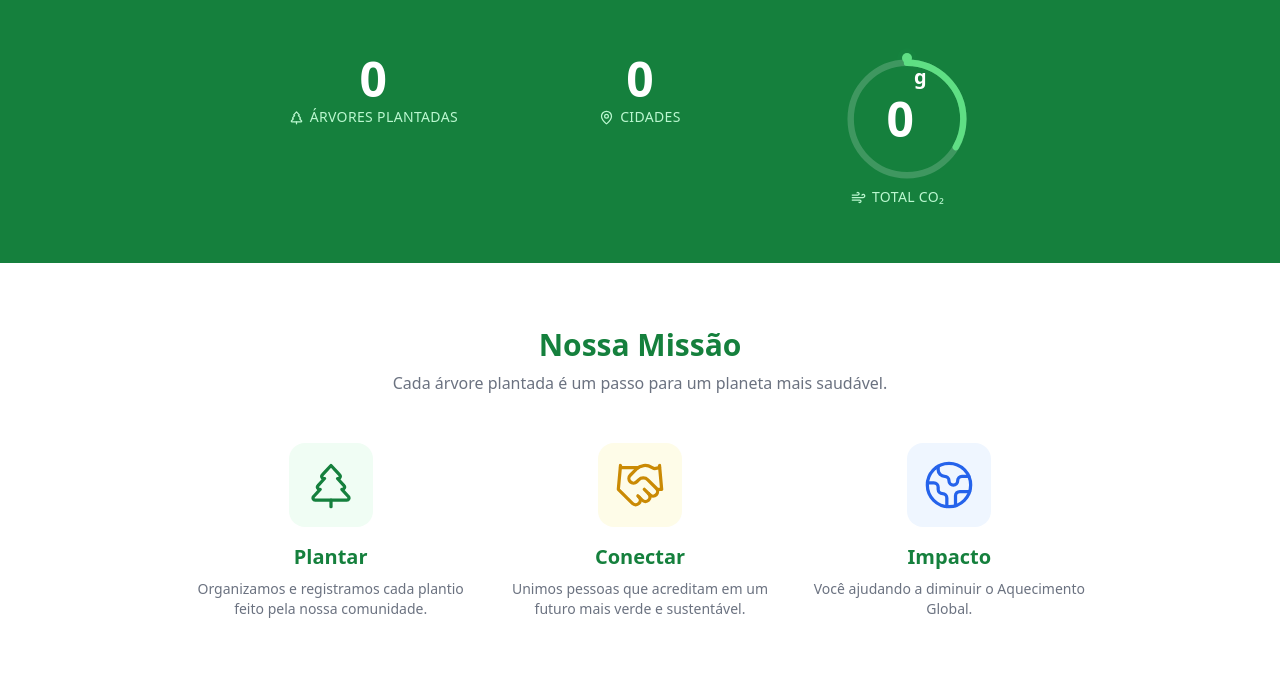
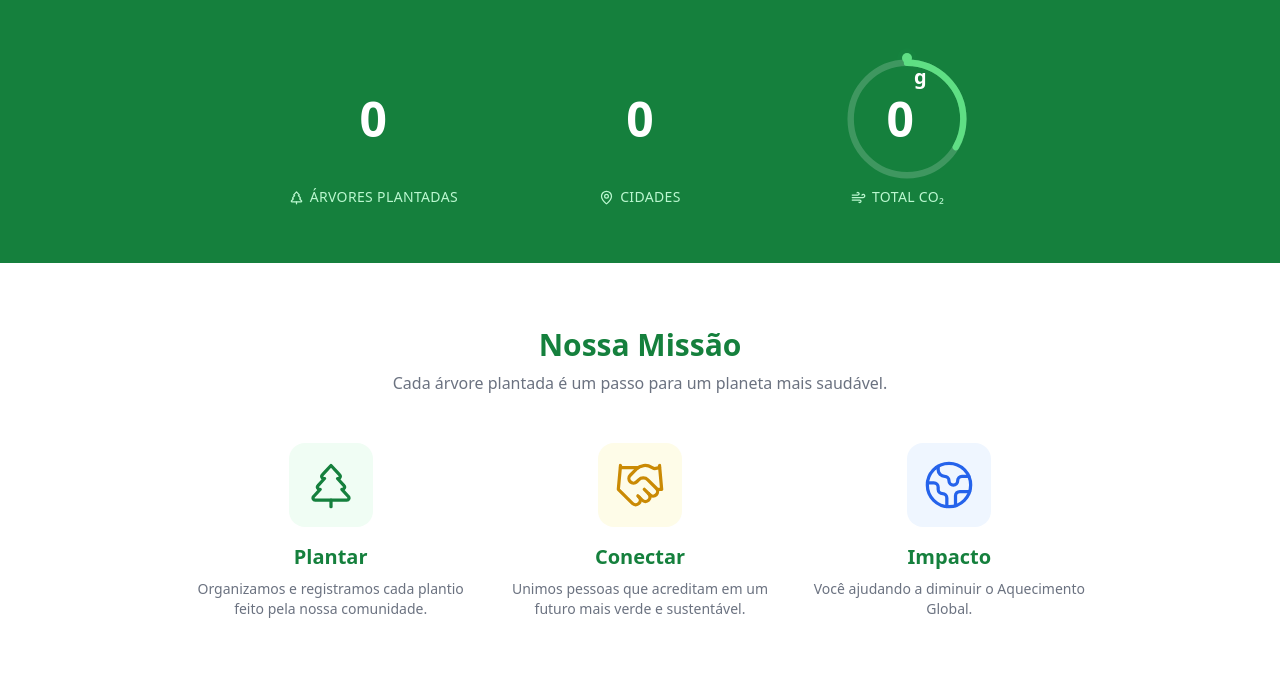
Before and after one commit to fmatos091/plantando-vida, a Flask app: page / in a window 1280 px wide. Shown: the part 801-1483 px from the top of the page. Run offline with Flask 3, Linux system fonts and the light colour scheme; data that the repository does not hold is empty; some libraries are stand-ins or nearby versions; grey boxes are pictures that could not be loaded.

Commit message:
fix(home): alinhar horizontalmente os 3 indicadores da home
O anel de CO2 e mais alto que um numero simples, o que descia a
legenda "Total CO2" em relacao as outras duas. Agora os tres blocos
de numero usam a mesma altura fixa, alinhando as legendas na mesma linha.

Co-Authored-By: Claude Sonnet 5 <noreply@anthropic.com>

```diff
--- a/templates/index.html
+++ b/templates/index.html
@@ -173,8 +173,9 @@
 
       <!-- Contador 1: Árvores plantadas -->
       <div>
-        <div class="text-5xl font-extrabold mb-1">
-          <span id="count-arvores">0</span>
+        <!-- Altura fixa (h-32) igual ao anel do CO₂: mantém as 3 legendas alinhadas na mesma linha -->
+        <div class="h-32 flex items-center justify-center mb-1">
+          <span class="text-5xl font-extrabold" id="count-arvores">0</span>
         </div>
         <!-- Ícone de árvore: reforça o contexto do contador de plantios -->
         <div class="text-green-200 text-sm font-medium tracking-wide uppercase flex items-center justify-center gap-1.5">
@@ -185,8 +186,9 @@
 
       <!-- Contador 2: Cidades alcançadas -->
       <div>
-        <div class="text-5xl font-extrabold mb-1">
-          <span id="count-cidades">0</span>
+        <!-- Altura fixa (h-32) igual ao anel do CO₂: mantém as 3 legendas alinhadas na mesma linha -->
+        <div class="h-32 flex items-center justify-center mb-1">
+          <span class="text-5xl font-extrabold" id="count-cidades">0</span>
         </div>
         <!-- Ícone de mapa-pin: representa localização/cidades -->
         <div class="text-green-200 text-sm font-medium tracking-wide uppercase flex items-center justify-center gap-1.5">
```
